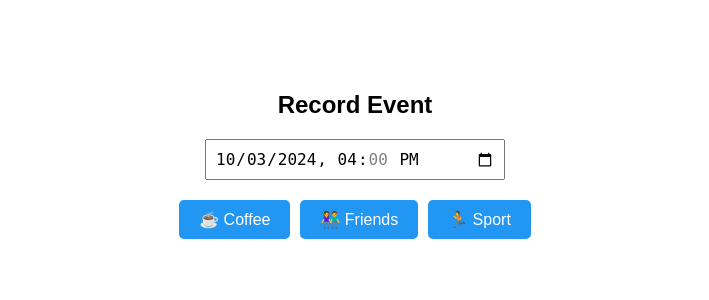
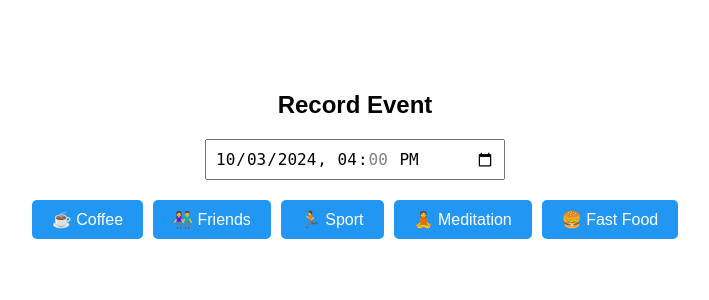
Before and after one commit to louisguichard/life-pulse, a Flask app: page /events in a window 1280 px wide. Shown: the part 235-535 px from the top of the page, without its empty margins (285-994 px from the left). Run offline with Flask 3, Linux system fonts and the light colour scheme.

Commit message:
feat: add new events

```diff
--- a/templates/events.html
+++ b/templates/events.html
@@ -65,6 +65,8 @@
             <button type="submit" name="event" value="Coffee" class="event-button">☕ Coffee</button>
             <button type="submit" name="event" value="Friends" class="event-button">👫 Friends</button>
             <button type="submit" name="event" value="Sport" class="event-button">🏃 Sport</button>
+            <button type="submit" name="event" value="Meditation" class="event-button">🧘 Meditation</button>
+            <button type="submit" name="event" value="Fast Food" class="event-button">🍔 Fast Food</button>
         </div>
     </form>
 </body>
```
